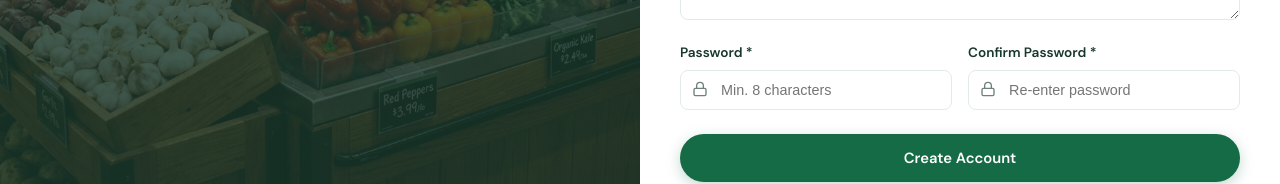
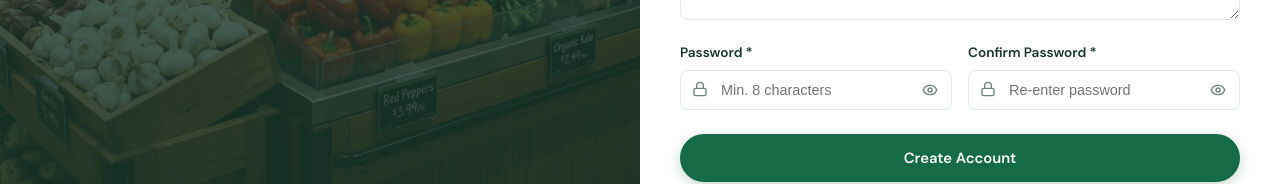
Before and after one commit to Online-Supermarket/Online-TNT-Supermarket-FE, a React (Vite) app: page /register in a window 1280 px wide. Shown: the part 553-737 px from the top of the page. Built offline with nearby package versions, Linux system fonts and the light colour scheme; no server answers; a web font is replaced by a local one.

Commit message:
password

```diff
--- a/src/pages/admin/ManageUsers.jsx
+++ b/src/pages/admin/ManageUsers.jsx
@@ -2,7 +2,7 @@ import React, { useState, useEffect, useCallback, useMemo } from 'react';
 import {
   Users, UserCheck, UserX, Shield, Search, RefreshCw, Plus,
   X, CheckCircle, AlertOctagon, Filter, ChevronDown, ChevronUp,
-  Edit3, Mail, Calendar, Hash
+  Edit3, Mail, Calendar, Hash, Eye, EyeOff
 } from 'lucide-react';
 import { ALL_ROLES } from '../../utils/roles';
 import axiosInstance from '../../services/axiosInstance';
@@ -72,6 +72,7 @@ export const ManageUsers = () => {
   const [newEmail, setNewEmail]     = useState('');
   const [newName, setNewName]       = useState('');
   const [newPass, setNewPass]       = useState('');
+  const [showNewPass, setShowNewPass] = useState(false);
   const [newRoles, setNewRoles]     = useState(['Staff']);
 
   // Edit roles modal
@@ -471,7 +472,36 @@ export const ManageUsers = () => {
                 </div>
                 <div style={{ marginBottom: 18 }}>
                   <label style={{ display: 'block', fontSize: '0.82rem', fontWeight: 700, color: '#374151', marginBottom: 4 }}>Temporary Password <span style={{ color: '#dc2626' }}>*</span></label>
-                  <input type="password" value={newPass} onChange={e => setNewPass(e.target.value)} placeholder="Min 8 chars" required style={inputStyle} />
+                  <div style={{ position: 'relative' }}>
+                    <input
+                      type={showNewPass ? 'text' : 'password'}
+                      value={newPass}
+                      onChange={e => setNewPass(e.target.value)}
+                      placeholder="Min 8 chars"
+                      required
+                      style={{ ...inputStyle, paddingRight: 38 }}
+                    />
+                    <button
+                      type="button"
+                      onClick={() => setShowNewPass(p => !p)}
+                      aria-label={showNewPass ? 'Hide password' : 'Show password'}
+                      style={{
+                        position: 'absolute',
+                        right: 10,
+                        top: '50%',
+                        transform: 'translateY(-50%)',
+                        background: 'none',
+                        border: 'none',
+                        cursor: 'pointer',
+                        color: '#6b7280',
+                        display: 'flex',
+                        alignItems: 'center',
+                        padding: 4,
+                      }}
+                    >
+                      {showNewPass ? <EyeOff size={16} /> : <Eye size={16} />}
+                    </button>
+                  </div>
                 </div>
                 <div style={{ marginBottom: 10 }}>
                   <label style={{ display: 'block', fontSize: '0.82rem', fontWeight: 700, color: '#374151', marginBottom: 8 }}>Assign Roles <span style={{ color: '#dc2626' }}>*</span></label>
--- a/src/pages/auth/LoginPage.jsx
+++ b/src/pages/auth/LoginPage.jsx
@@ -2,7 +2,7 @@ import React, { useState } from 'react';
 import { useNavigate, Link, useLocation } from 'react-router-dom';
 import { getPrimaryRole, roleHome } from '../../utils/roles';
 import { useAuth, DEMO_USERS } from '../../context/AuthContext';
-import { Leaf, Lock, Mail, ShieldAlert, Package, Truck, User, ArrowLeft } from 'lucide-react';
+import { Leaf, Lock, Mail, ShieldAlert, Package, Truck, User, ArrowLeft, Eye, EyeOff } from 'lucide-react';
 
 export const LoginPage = () => {
   const { login } = useAuth();
@@ -11,6 +11,7 @@ export const LoginPage = () => {
 
   const [email, setEmail] = useState('');
   const [password, setPassword] = useState('');
+  const [showPassword, setShowPassword] = useState(false);
   const [error, setError] = useState('');
   const [loading, setLoading] = useState(false);
 
@@ -151,13 +152,33 @@ export const LoginPage = () => {
               <div style={{ position: 'relative' }}>
                 <Lock size={18} style={{ position: 'absolute', left: 12, top: 12, color: 'var(--color-muted)' }} />
                 <input
-                  type="password"
+                  type={showPassword ? 'text' : 'password'}
                   value={password}
                   onChange={(e) => setPassword(e.target.value)}
                   placeholder="••••••••"
                   required
-                  style={{ width: '100%', padding: '12px 14px 12px 40px', border: '1px solid var(--color-border)', borderRadius: 'var(--radius-sm)', outline: 'none' }}
+                  style={{ width: '100%', padding: '12px 42px 12px 40px', border: '1px solid var(--color-border)', borderRadius: 'var(--radius-sm)', outline: 'none' }}
                 />
+                <button
+                  type="button"
+                  onClick={() => setShowPassword(prev => !prev)}
+                  aria-label={showPassword ? 'Hide password' : 'Show password'}
+                  style={{
+                    position: 'absolute',
+                    right: 12,
+                    top: '50%',
+                    transform: 'translateY(-50%)',
+                    background: 'none',
+                    border: 'none',
+                    cursor: 'pointer',
+                    color: 'var(--color-muted)',
+                    display: 'flex',
+                    alignItems: 'center',
+                    padding: 4
+                  }}
+                >
+                  {showPassword ? <EyeOff size={18} /> : <Eye size={18} />}
+                </button>
               </div>
             </div>
 
--- a/src/pages/auth/RegisterPage.jsx
+++ b/src/pages/auth/RegisterPage.jsx
@@ -4,7 +4,7 @@ import { isSriLankanNic } from '../../utils/identityValidation';
 import React, { useState } from 'react';
 import { useNavigate, Link } from 'react-router-dom';
 import { useAuth } from '../../context/AuthContext';
-import { Leaf, Lock, Mail, User, MapPin, CreditCard, ArrowLeft, CheckCircle } from 'lucide-react';
+import { Leaf, Lock, Mail, User, MapPin, CreditCard, ArrowLeft, CheckCircle, Eye, EyeOff } from 'lucide-react';
 
 import { SL_DISTRICTS } from '../../utils/districts';
 
@@ -27,6 +27,8 @@ export const RegisterPage = () => {
     fullName: '', email: '', idNumber: '', contactNumber: '07',
     district: '', address: '', password: '', confirmPassword: '',
   });
+  const [showPassword, setShowPassword] = useState(false);
+  const [showConfirmPassword, setShowConfirmPassword] = useState(false);
   const [errors, setErrors]   = useState({});
   const [apiError, setApiError] = useState('');
   const [loading, setLoading]  = useState(false);
@@ -232,15 +234,31 @@ export const RegisterPage = () => {
               {field('Password *', 'password',
                 <div style={{ position: 'relative' }}>
                   <Lock size={16} style={iconStyle} />
-                  <input id="password" type="password" value={form.password} onChange={set('password')}
-                    placeholder="Min. 8 characters" autoComplete="new-password" style={inputStyle(errors.password)} />
+                  <input id="password" type={showPassword ? 'text' : 'password'} value={form.password} onChange={set('password')}
+                    placeholder="Min. 8 characters" autoComplete="new-password" style={{ ...inputStyle(errors.password), paddingRight: 38 }} />
+                  <button
+                    type="button"
+                    onClick={() => setShowPassword(p => !p)}
+                    aria-label={showPassword ? 'Hide password' : 'Show password'}
+                    style={{ position: 'absolute', right: 10, top: '50%', transform: 'translateY(-50%)', background: 'none', border: 'none', cursor: 'pointer', color: 'var(--color-muted)', display: 'flex', alignItems: 'center', padding: 4 }}
+                  >
+                    {showPassword ? <EyeOff size={16} /> : <Eye size={16} />}
+                  </button>
                 </div>, errors.password
               )}
               {field('Confirm Password *', 'confirmPassword',
                 <div style={{ position: 'relative' }}>
                   <Lock size={16} style={iconStyle} />
-                  <input id="confirmPassword" type="password" value={form.confirmPassword} onChange={set('confirmPassword')}
-                    placeholder="Re-enter password" autoComplete="new-password" style={inputStyle(errors.confirmPassword)} />
+                  <input id="confirmPassword" type={showConfirmPassword ? 'text' : 'password'} value={form.confirmPassword} onChange={set('confirmPassword')}
+                    placeholder="Re-enter password" autoComplete="new-password" style={{ ...inputStyle(errors.confirmPassword), paddingRight: 38 }} />
+                  <button
+                    type="button"
+                    onClick={() => setShowConfirmPassword(p => !p)}
+                    aria-label={showConfirmPassword ? 'Hide confirm password' : 'Show confirm password'}
+                    style={{ position: 'absolute', right: 10, top: '50%', transform: 'translateY(-50%)', background: 'none', border: 'none', cursor: 'pointer', color: 'var(--color-muted)', display: 'flex', alignItems: 'center', padding: 4 }}
+                  >
+                    {showConfirmPassword ? <EyeOff size={16} /> : <Eye size={16} />}
+                  </button>
                 </div>, errors.confirmPassword
               )}
             </div>
```
